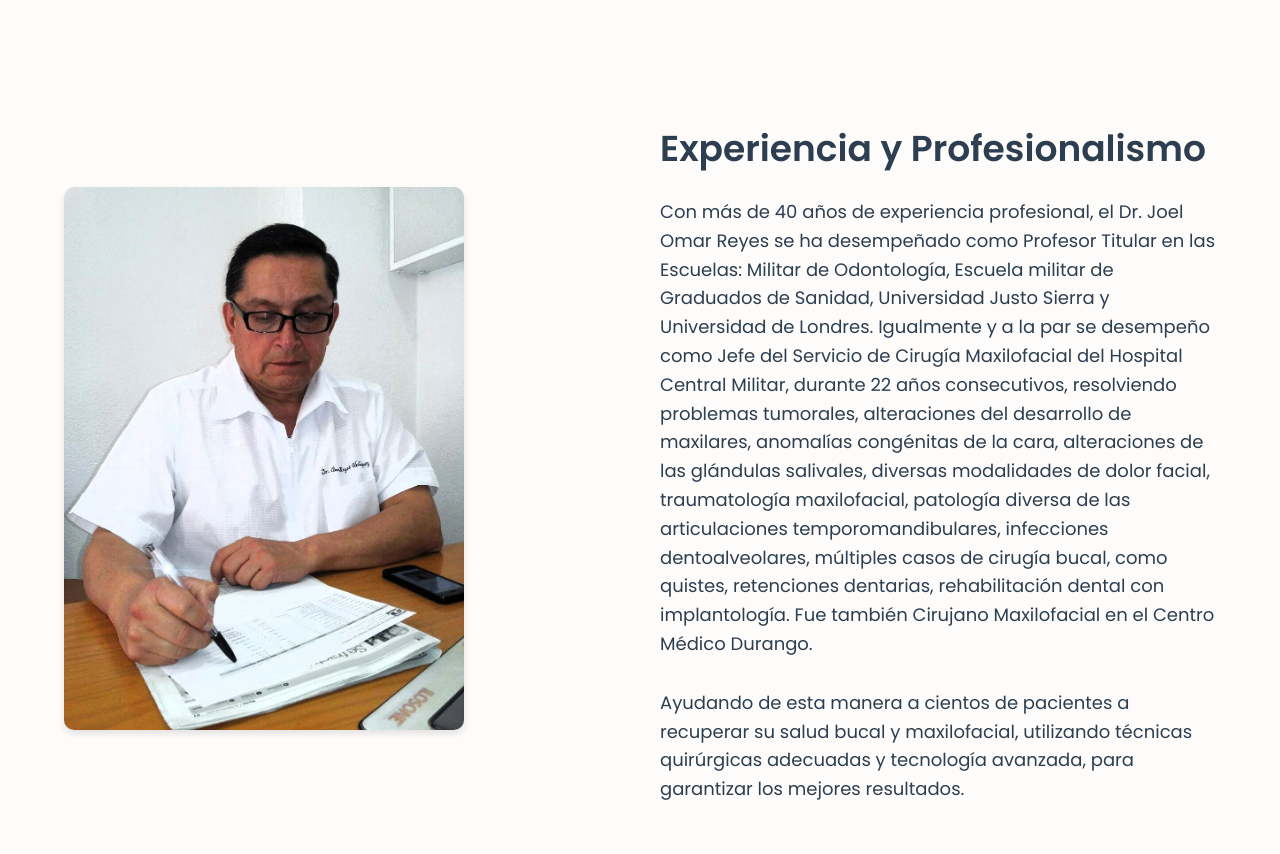
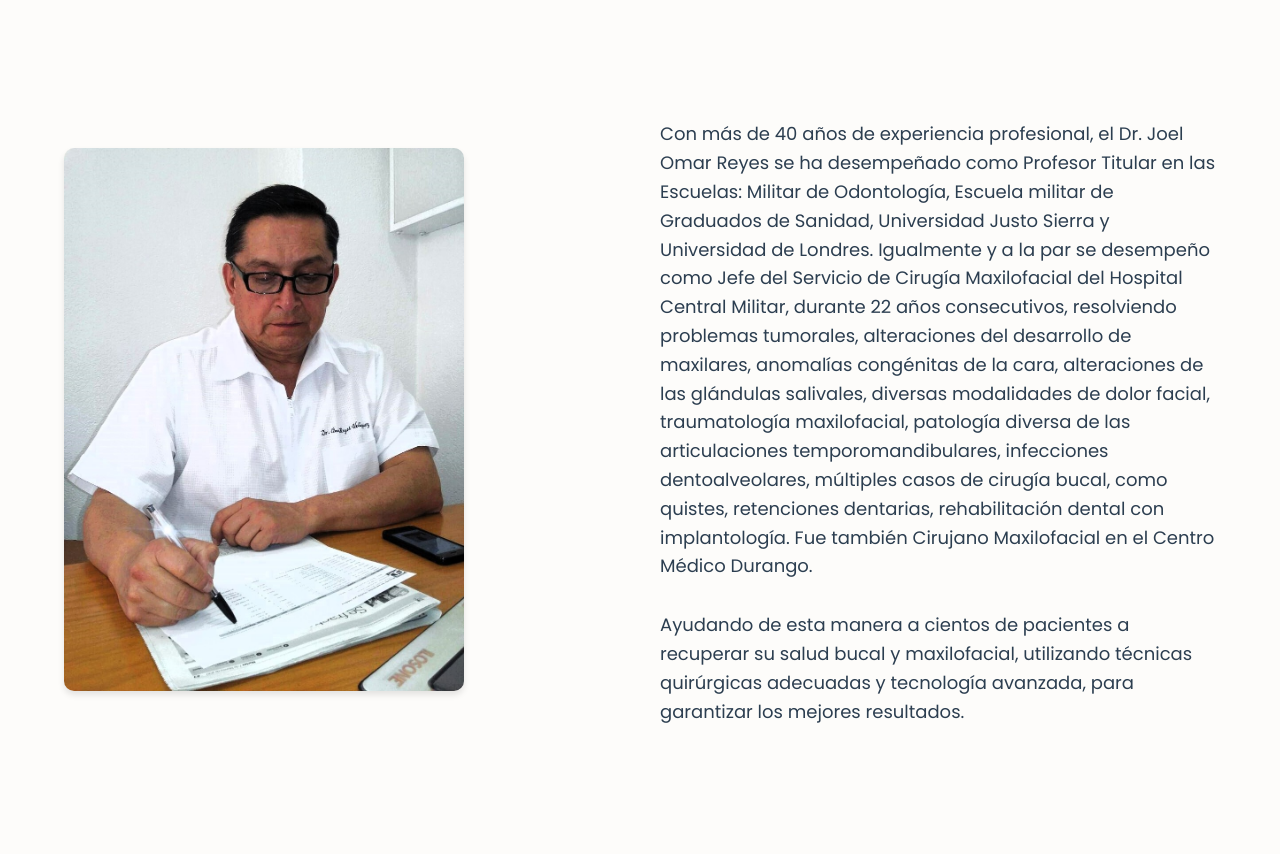
Before and after one commit to frarareol/mi-pagina-web, a plain HTML site: page index.html in a window 1280 px wide. Shown: the part 880-1734 px from the top of the page. Drawn offline with Linux system fonts and the light colour scheme.

Commit message:
Update index.html

```diff
--- a/index.html
+++ b/index.html
@@ -57,7 +57,7 @@
     <div class="hero-content reverse">
       <!-- Contenedor del texto -->
       <div class="hero-text">
-        <h2>Experiencia y Profesionalismo</h2>
+        <h2></h2>
         <p>Con  más de 40 años de experiencia profesional, el Dr. Joel Omar Reyes se ha desempeñado como Profesor Titular en las Escuelas: Militar de Odontología, Escuela militar de Graduados de Sanidad, Universidad Justo Sierra y Universidad de Londres. Igualmente y a la par se desempeño como Jefe del Servicio de Cirugía Maxilofacial del Hospital Central Militar, durante 22 años consecutivos, resolviendo problemas tumorales, alteraciones del desarrollo de maxilares, anomalías congénitas de la cara, alteraciones de las glándulas salivales, diversas modalidades de dolor facial, traumatología maxilofacial, patología diversa de las articulaciones temporomandibulares, infecciones dentoalveolares, múltiples casos de cirugía bucal, como quistes, retenciones dentarias, rehabilitación dental con implantología. Fue también Cirujano Maxilofacial en el Centro Médico Durango.</p> <p> Ayudando de esta manera a cientos de pacientes a recuperar su salud bucal y maxilofacial, utilizando técnicas quirúrgicas adecuadas y tecnología avanzada, para garantizar los mejores resultados.</p>
 
       </div>
```
